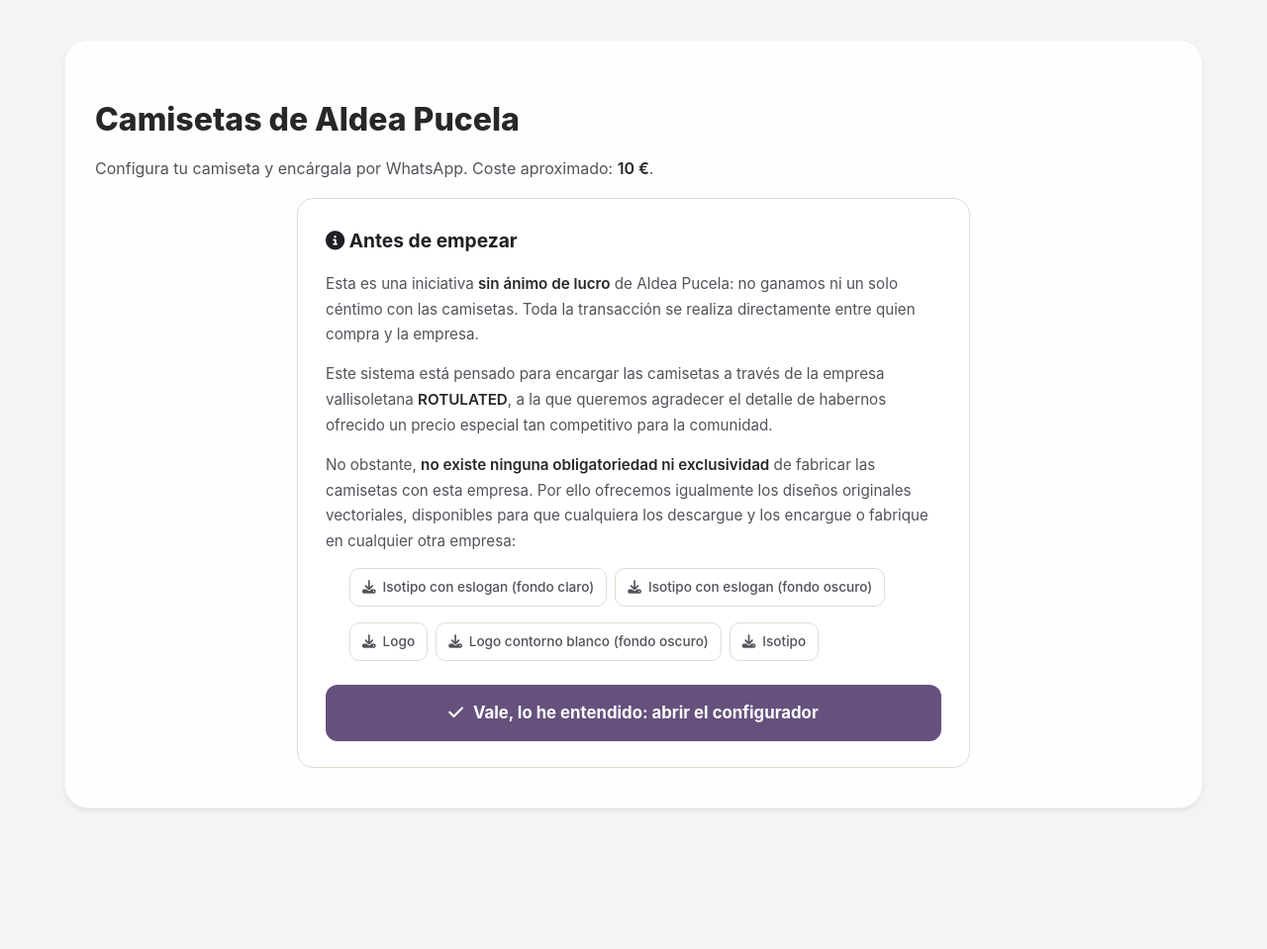
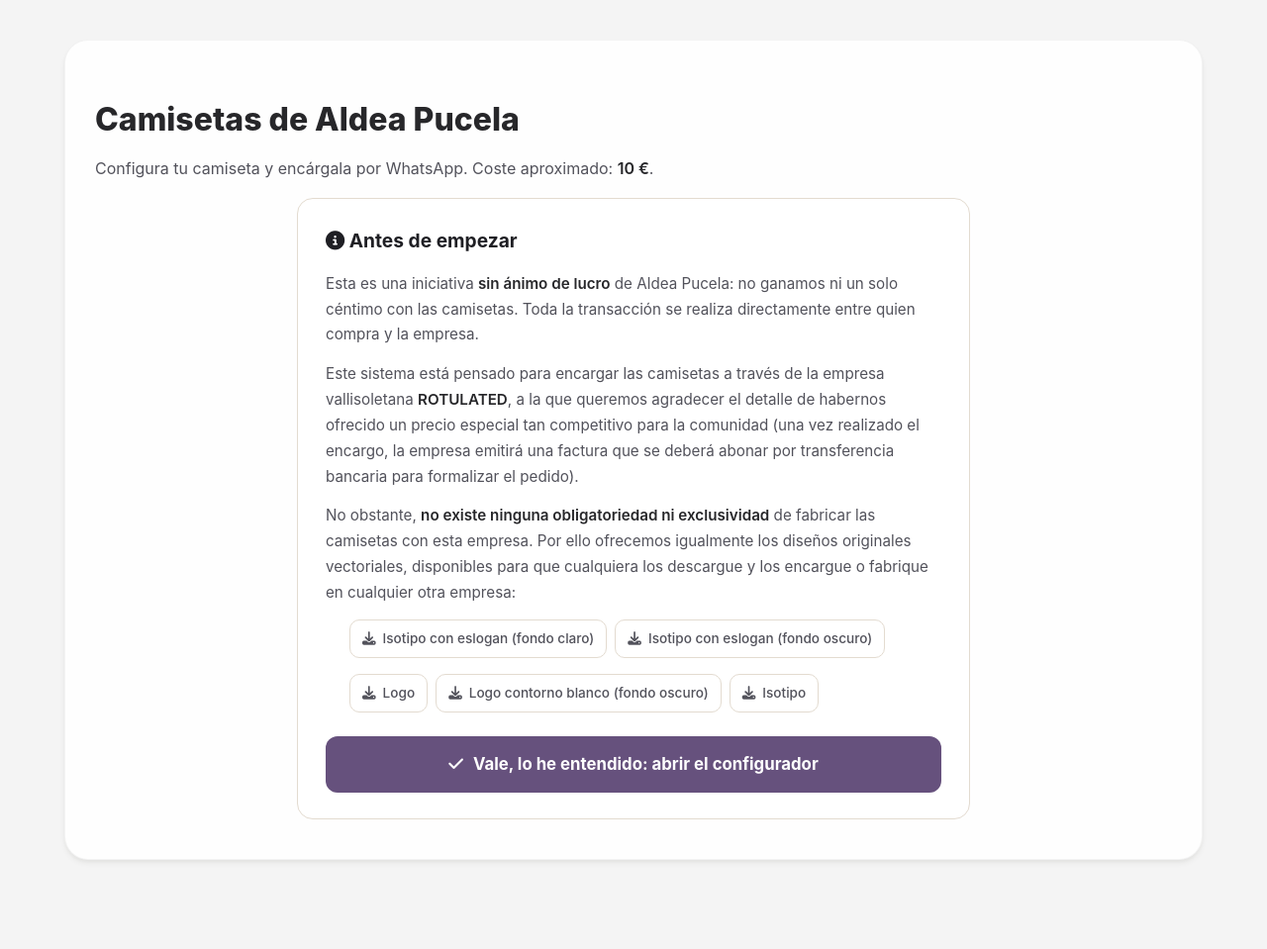
Before and after one commit to aldeapucela/web, a Jekyll site: the page built from camisetas.html, in a window 1280 px wide. Shown: the whole page at 99% size. Built offline with Jekyll 4.4.1, drawn with Linux system fonts in a browser that asks for light colours; comment, search, counter and statistics services are not loaded; before the commit the page ends 907 px from its top, so only the background shows below that.

Commit message:
Aclarar en el aviso que ROTULATED emite factura a abonar por transferencia
Co-Authored-By: Claude Fable 5 <noreply@anthropic.com>
Claude-Session: https://claude.ai/code/session_01KyjMozx8SotVMXJXkBBYD2

```diff
--- a/camisetas.html
+++ b/camisetas.html
@@ -301,7 +301,8 @@ slug: camisetas
     céntimo con las camisetas. Toda la transacción se realiza directamente entre quien compra y la empresa.</p>
   <p>Este sistema está pensado para encargar las camisetas a través de la empresa vallisoletana
     <strong>ROTULATED</strong>, a la que queremos agradecer el detalle de habernos ofrecido un precio
-    especial tan competitivo para la comunidad.</p>
+    especial tan competitivo para la comunidad (una vez realizado el encargo, la empresa emitirá una
+    factura que se deberá abonar por transferencia bancaria para formalizar el pedido).</p>
   <p>No obstante, <strong>no existe ninguna obligatoriedad ni exclusividad</strong> de fabricar las camisetas
     con esta empresa. Por ello ofrecemos igualmente los diseños originales vectoriales, disponibles para
     que cualquiera los descargue y los encargue o fabrique en cualquier otra empresa:</p>
```
